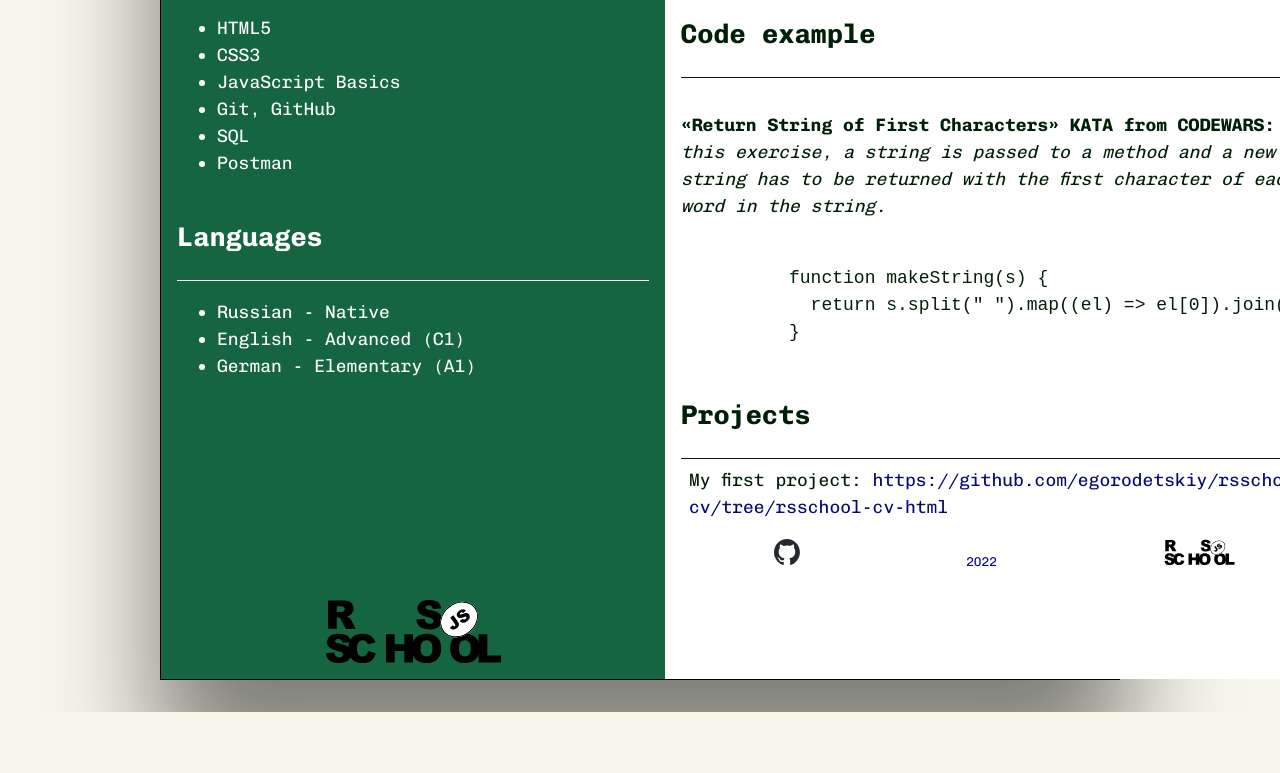
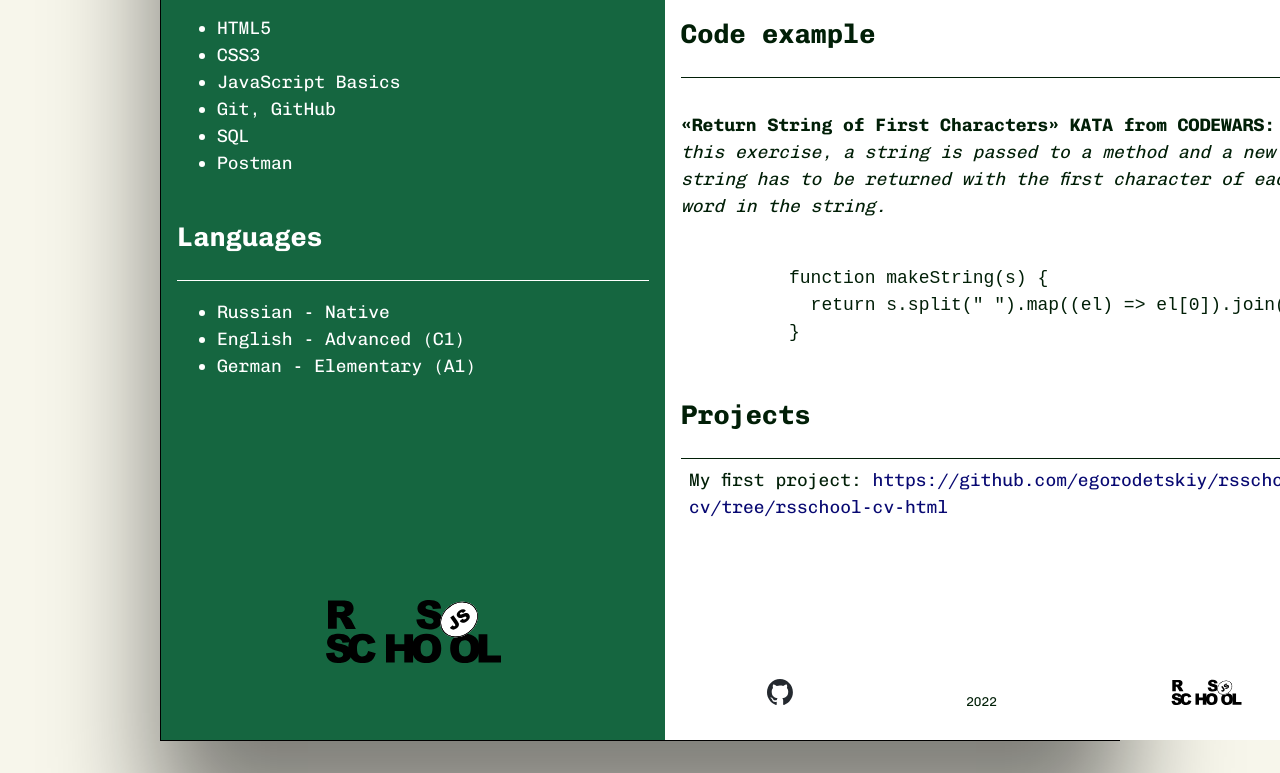
Before and after one commit to egorodetskiy/rsschool-cv-old, a plain HTML site: page index.html in a window 1280 px wide. Shown: the part 962-1735 px from the top of the page. Before the commit the page ends 1674 px from the top, so only its background shows below. Drawn offline with Linux system fonts and the light colour scheme; files whose address does not match are found by name.

Commit message:
fix: update style.css

```diff
--- a/style.css
+++ b/style.css
@@ -163,7 +163,7 @@
     flex-direction: row;
     justify-content: space-around;
     align-items: stretch;
-    padding: 10px;
+    padding-top: 150px;
     font-size: 0.8rem;
-    color: #080972;
+    color: rgb(1, 31, 7);
   }
```
